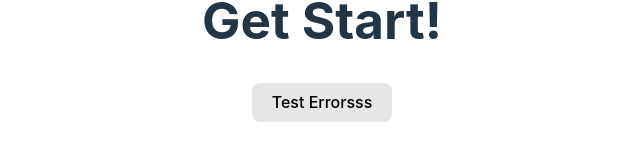
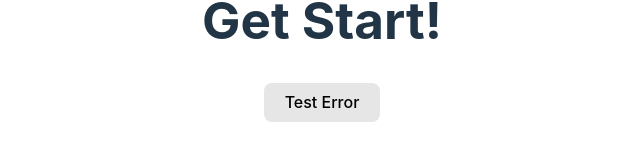
Before and after one commit to comtvset/RSS-React, a React (Vite) app in the folder tasks/: page / in a window 1280 px wide. Shown: the part 360-520 px from the top of the page, without its empty margins (318-958 px from the left). Built offline with nearby package versions, Linux system fonts and the light colour scheme.

Commit message:
testing lint-staged test13

```diff
--- a/tasks/src/myApp.tsx
+++ b/tasks/src/myApp.tsx
@@ -5,7 +5,7 @@ export const App = () => {
     <>
       <h1>Get Start!</h1>
       <div>
-        <button onClick={() => {}}> Test Errorsss </button>
+        <button onClick={() => {}}> Test Error </button>
       </div>
     </>
   );
```
